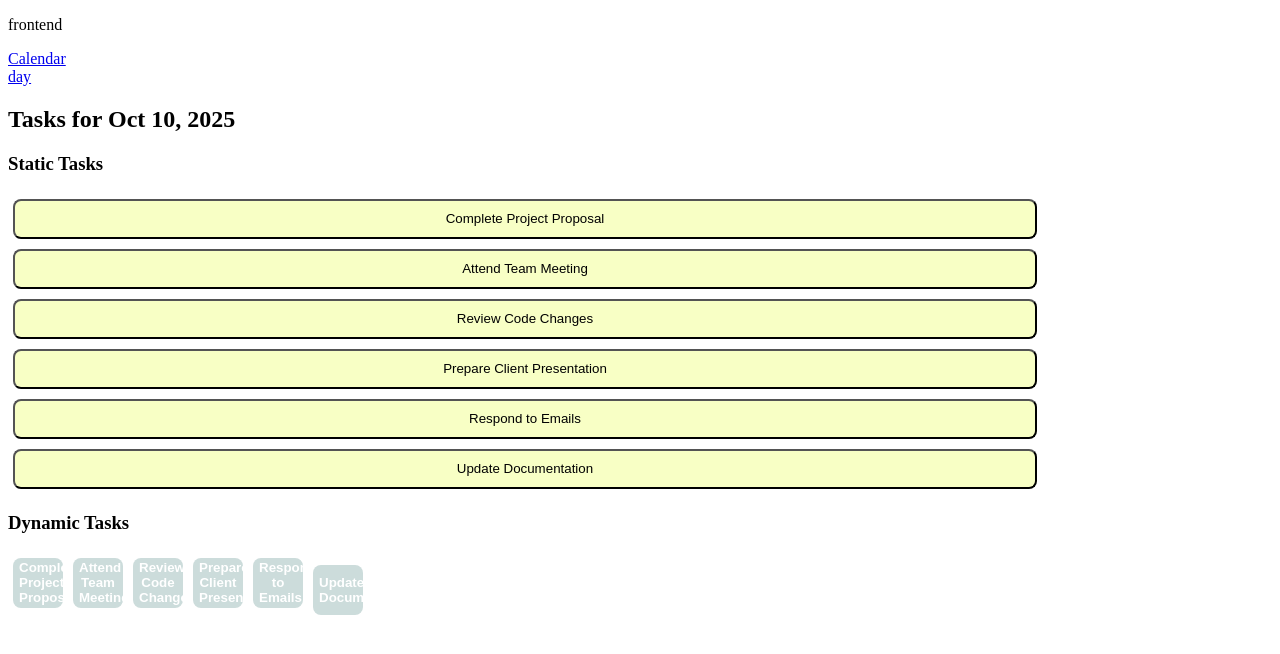
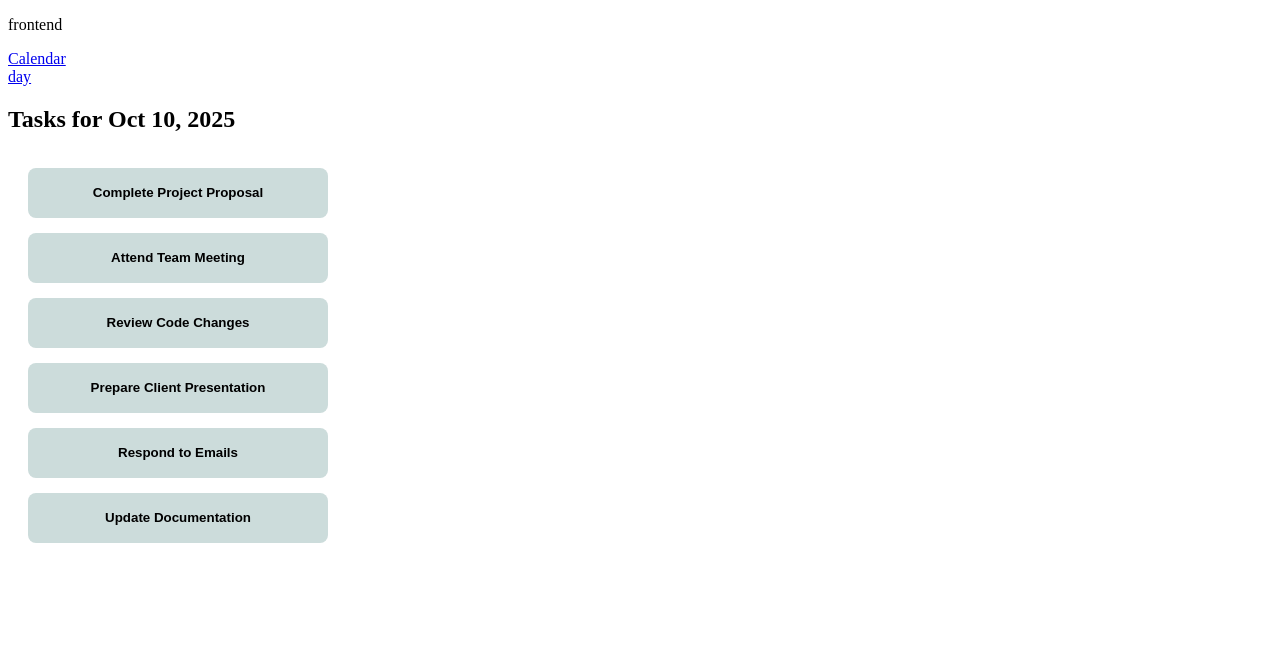
Before and after one commit to shivani-bitla/75Hard-angular-basic, an Angular app in the folder attempt2/frontend/: page / in a window 1280 px wide. Both pictures are taken after a click on the button 38 px from the left and 216 px from the top of the page. Shown: the top 654 px of the page. Built offline with nearby package versions, Linux system fonts and the light colour scheme.

Commit message:
enhancing day component resolving common issues and add few more features in calender service.

```diff
--- a/attempt2/frontend/src/app/day-resolver.ts
+++ b/attempt2/frontend/src/app/day-resolver.ts
@@ -2,26 +2,29 @@
 import { ResolveFn } from '@angular/router';
 import { inject } from '@angular/core';
 import { GenerateCalenderService } from './generate-calender';
-import { DayData, DaysCalender, Task } from './days-calender';
-import { map } from 'rxjs/operators';
-import { Observable } from 'rxjs';
+import { DayData, DaysCalender, Task, TaskList } from './days-calender';
+import { take, map } from 'rxjs/operators';
 
-// This is the combined type that the component will use
 export type DayWithTaskNames = DayData & { tasks: (Task & { name?: string })[] };
 
 export const dayResolver: ResolveFn<DayWithTaskNames | undefined> = (route, state) => {
+  console.log('Day resolver invoked with route:', route); // Debug log
   const calenderService = inject(GenerateCalenderService);
-  const dateString = route.paramMap.get('date');
+  const dateString = route.paramMap.get('date') ?? new Date().toISOString().split('T')[0];
 
   return calenderService.calendarData$.pipe(
+    take(1),
     map((calendar: DaysCalender | null) => {
-      if (!calendar || !dateString) {
+      console.log('Calendar observable accessed'); // Debug log
+      console.log('Calendar data:', calendar); // Debug log
+      if (!calendar) {
         return undefined;
       }
-
+      console.log('Looking for date:', dateString); // Debug log
       // Find the specific DayData object for the given date
       const dayData = calendar.calendarData.find(d => {
         const [dayDate] = new Date(d.date).toISOString().split('T');
+        // dateString is guaranteed to be a string here
         return dayDate === dateString;
       });
 
--- a/attempt2/frontend/src/app/day/day.css
+++ b/attempt2/frontend/src/app/day/day.css
@@ -1,12 +1,17 @@
-.task-button{
-    width: 80dvw;
-    height: 40px;
-    border-radius: 8px;
-    margin:5px;
-    padding: 10px;
-    background-color: #f6ffb3c0;
+/* src/app/day/day.css */
+
+.task-button {
+  width: 80dvw;
+  height: 40px;
+  border-radius: 8px;
+  margin: 5px;
+  padding: 10px;
+  color: black;
+  max-height: 300px; /* Adjust as needed */
+  text-align: left;
+  display: grid;
 }
-.task-complete{
-    text-decoration: line-through;
-    color: rgb(184, 248, 179);
+.task-button.completed {
+  background-color: #4CAF50; /* Green */
+  color: white;
 }
--- a/attempt2/frontend/src/app/day/day.html
+++ b/attempt2/frontend/src/app/day/day.html
@@ -3,18 +3,15 @@
   @if (dayWithTaskNames) {
     <h2>Tasks for {{ dayWithTaskNames.date | date }}</h2>
     <div class="task-list">
-      <h3>Static Tasks</h3>
       @for (task of dayWithTaskNames.tasks; track task.id) {
-        <button class="task-button" (click)="onButtonClick({ id: task.id, status: 'untouched' })">
-          {{ task.name }}
-        </button>
-      }
-
-      <h3 class="dynamic-tasks">Dynamic Tasks</h3>
-      @for (task of dayWithTaskNames.tasks; track task.id) {
-        <div-show [status]="task.status" (dayClick)="onButtonClick(task)">
-          {{ task.name }}
-        </div-show>
+        <div-show
+        [status]="task.status"
+        (buttonClick)="onButtonClick({ id: task.id, status: 'untouched' })"
+        [tooltipText]="task.name"
+        class="task-button"
+        >
+        {{ task.name }}
+      </div-show>
       }
     </div>
   } @else {
--- a/attempt2/frontend/src/app/day/day.ts
+++ b/attempt2/frontend/src/app/day/day.ts
@@ -1,11 +1,12 @@
 // src/app/day/day.component.ts
-import { Component, OnInit, inject } from '@angular/core';
+import { ChangeDetectorRef, Component, OnInit, inject } from '@angular/core';
 import { ActivatedRoute } from '@angular/router';
 import { DayData, Task } from '../days-calender';
 import { CommonModule, DatePipe } from '@angular/common';
 import { GenerateCalenderService } from '../generate-calender';
 import { Subscription } from 'rxjs';
 import { DivShow } from '../div-show/div-show';
+import { DayWithTaskNames } from '../day-resolver';
 
 @Component({
   selector: 'app-day',
@@ -16,9 +17,10 @@
 })
 export class Day implements OnInit {
   private route = inject(ActivatedRoute);
+  private cdr = inject(ChangeDetectorRef);
   private calenderService = inject(GenerateCalenderService);
-  dayWithTaskNames: { date: Date; tasks: (Task & { name?: string })[] } | undefined;
 
+  dayWithTaskNames: DayWithTaskNames  | undefined;
 
   constructor() {
     console.log('Day component initialized'); // Debug log
@@ -26,10 +28,6 @@
 
   dayData: DayData | undefined;
   displayTasks: (Task & { name: string; order: number })[] = [];
-  private subscription: Subscription | undefined;
-
-  // Define constant tasks here
-
 
   ngOnInit(): void {
     // Access the resolved data
@@ -40,15 +38,17 @@
   }
 
   onButtonClick(task: Task): void {
-    console.log('Button clicked for task:', task); // Debug log
-    if (this.dayData) {
-      const taskToUpdate = this.dayData.tasks.find(t => t.id === task.id);
-      if (taskToUpdate) {
-        taskToUpdate.status = taskToUpdate.status === 'complete' ? 'untouched' : 'complete';
-      }
+    console.log('Button clicked for task:', task);
+    if (this.dayWithTaskNames) {
+      const dayDate = this.dayWithTaskNames.date;
+      const newStatus = task.status === 'complete' ? 'untouched' : 'complete';
+      console.log(newStatus);
+      // Call the service method to update the in-memory data
+      this.calenderService.updateTaskStatus(dayDate, task.id, newStatus);
     }
+    console.log('Button changed to:', task.status);
   }
-  newDataClick(): void {
+  resetDataClick(): void {
 
   }
 }
--- a/attempt2/frontend/src/app/days/days.html
+++ b/attempt2/frontend/src/app/days/days.html
@@ -5,7 +5,7 @@
 
   <!-- The data is now available in the `calendar` template variable -->
   @for ( day of calendar.calendarData; track day.date ) {
-    <div-show [status]=getDayStatus(day,completeStatus) (click)="onDayClick(day)"   [title]="day.date|date"></div-show>
+    <div-show [status]=getDayStatus(day,completeStatus) (click)="onDayClick(day)"   ></div-show>
   }
 </div>
 
--- a/attempt2/frontend/src/app/days/days.ts
+++ b/attempt2/frontend/src/app/days/days.ts
@@ -39,7 +39,8 @@
     this.firstDate$ = this.calendar$.pipe(
       filter(calendar => calendar !== null && calendar.calendarData.length > 0),
       map(calendar => calendar!.calendarData[0].date)
-    );console.log('First date observable set up'); // Debug log
+    );
+    console.log('First date observable set up'); // Debug log
     console.log(this.firstDate$); // Debug log
     this.firstDate$.pipe(first()).subscribe(date => {
       this.firstDate = date;
--- a/attempt2/frontend/src/app/div-show/div-show.ts
+++ b/attempt2/frontend/src/app/div-show/div-show.ts
@@ -1,25 +1,25 @@
 // src/app/div-show/div-show.ts
 import { Component, EventEmitter, Input, OnChanges, Output } from '@angular/core';
 import { NgStyle, CommonModule } from '@angular/common';
-import { DayStatus } from '../days-calender';
+import { DayStatus  } from '../days-calender';
 
 @Component({
   selector: 'div-show',
   imports: [CommonModule, NgStyle],
   template: `
-    <button [ngStyle]="currentStyles" (click)="onButtonClick()" [title]="tooltipText">
+    <button [ngStyle]="currentStyles"  (click)="onButtonClick()" [title]="tooltipText">
       <ng-content></ng-content>
     </button>
   `,
   styles: [`
     button {
-      width: 50px;       /* Set a fixed width */
       height: 50px;      /* Set a fixed height to make it square */
       border: none;
-      color: white;
       font-weight: bold;
       margin: 5px;
       cursor: pointer;
+      min-width:50px;
+      max-width:300px;       /* Set a fixed width to make it square */
       border-radius: 8px; /* Optional: for a rounded square look */
     }
   `],
@@ -42,8 +42,8 @@
 
   private setCurrentStyles(): void {
     const colorMap = {
-      'complete': '#135E4B',
-      'incomplete': '#A1D8B5',
+      'complete': '#135e4b89',
+      'incomplete': '#a1d8b59a',
       'untouched': '#CCDCDB',
       'lastLeft': '#4CB572'
     };
--- a/attempt2/frontend/src/app/generate-calender.ts
+++ b/attempt2/frontend/src/app/generate-calender.ts
@@ -1,8 +1,8 @@
 import { Injectable, inject } from '@angular/core';
 import { HttpClient } from '@angular/common/http';
 import { BehaviorSubject, Observable, throwError,filter } from 'rxjs';
-import { tap, catchError } from 'rxjs/operators';
-import { DaysCalender } from './days-calender';
+import { tap, catchError, map } from 'rxjs/operators';
+import { DaysCalender,Task } from './days-calender';
 
 @Injectable({
   providedIn: 'root'
@@ -13,9 +13,38 @@
 
   // Use a BehaviorSubject to store and emit the data
   private calendarDataSubject = new BehaviorSubject<DaysCalender | null>(null);
-  calendarData$ = this.calendarDataSubject.asObservable();
+  public calendarData$: Observable<DaysCalender> = this.calendarDataSubject.asObservable().pipe(
+      filter((data): data is DaysCalender => data !== null),
+      map(calendar => ({
+        ...calendar,
+        calendarData: calendar.calendarData.map(day => ({
+          ...day,
+          date: new Date(day.date),
+        })),
+      }))
+    );
 
-  constructor() {}
+  constructor() {
+    this.fetchCalendarData(); // Fetch data when the service is created
+  }
+
+  // Method to fetch data from the server and update the subject
+  private fetchCalendarData(): void {
+    this.http.get<DaysCalender>(this.calendarDataUrl).pipe(
+      map(calendar => ({
+        ...calendar,
+        calendarData: calendar.calendarData.map(day => ({
+          ...day,
+          date: new Date(day.date),
+        })),
+      })),
+      tap(data => this.calendarDataSubject.next(data)),
+      catchError(error => {
+        this.calendarDataSubject.error(error);
+        return throwError(() => new Error('Error loading calendar data'));
+      })
+    ).subscribe();
+  }
 
   // Fetch the data and store it in the BehaviorSubject
   getCalendarData(): Observable<DaysCalender> {
@@ -32,4 +61,21 @@
       );
     }
   }
+
+  updateTaskStatus(dayDate: Date, taskId: number, newStatus: Task['status']): void {
+    const currentCalendar = this.calendarDataSubject.value;
+    if (currentCalendar) {
+      const dayToUpdate = currentCalendar.calendarData.find(
+        day => day.date.toISOString().split('T') === dayDate.toISOString().split('T')
+      );
+      if (dayToUpdate) {
+        const taskToUpdate = dayToUpdate.tasks.find(task => task.id === taskId);
+        if (taskToUpdate) {
+          taskToUpdate.status = newStatus;
+          this.calendarDataSubject.next(currentCalendar); // Emit the updated data
+        }
+      }
+    }
+  }
+
 }
```
Also changed, not shown: attempt2/frontend/src/app/days-calender.ts (+0 -8 lines), attempt2/frontend/src/app/days/days.css (line endings or trailing spaces).
